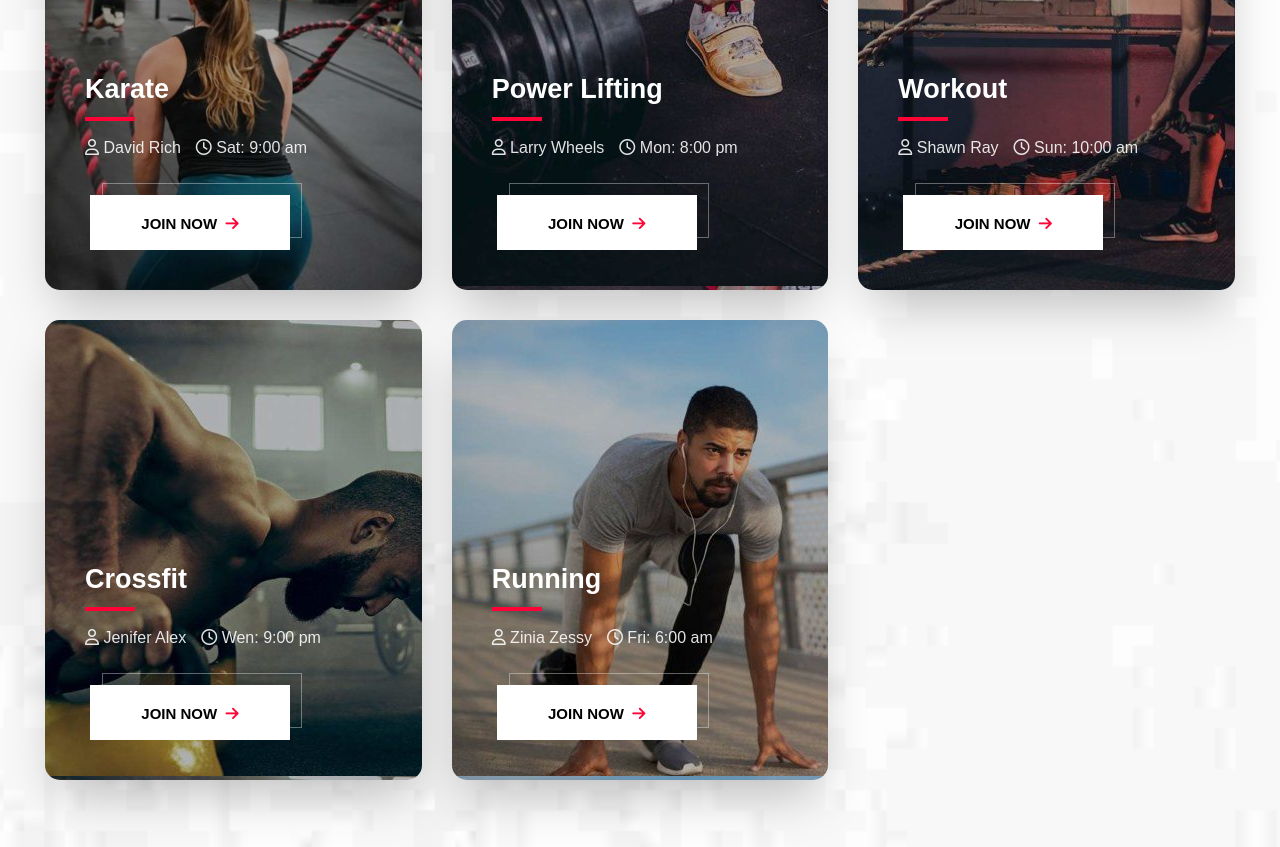
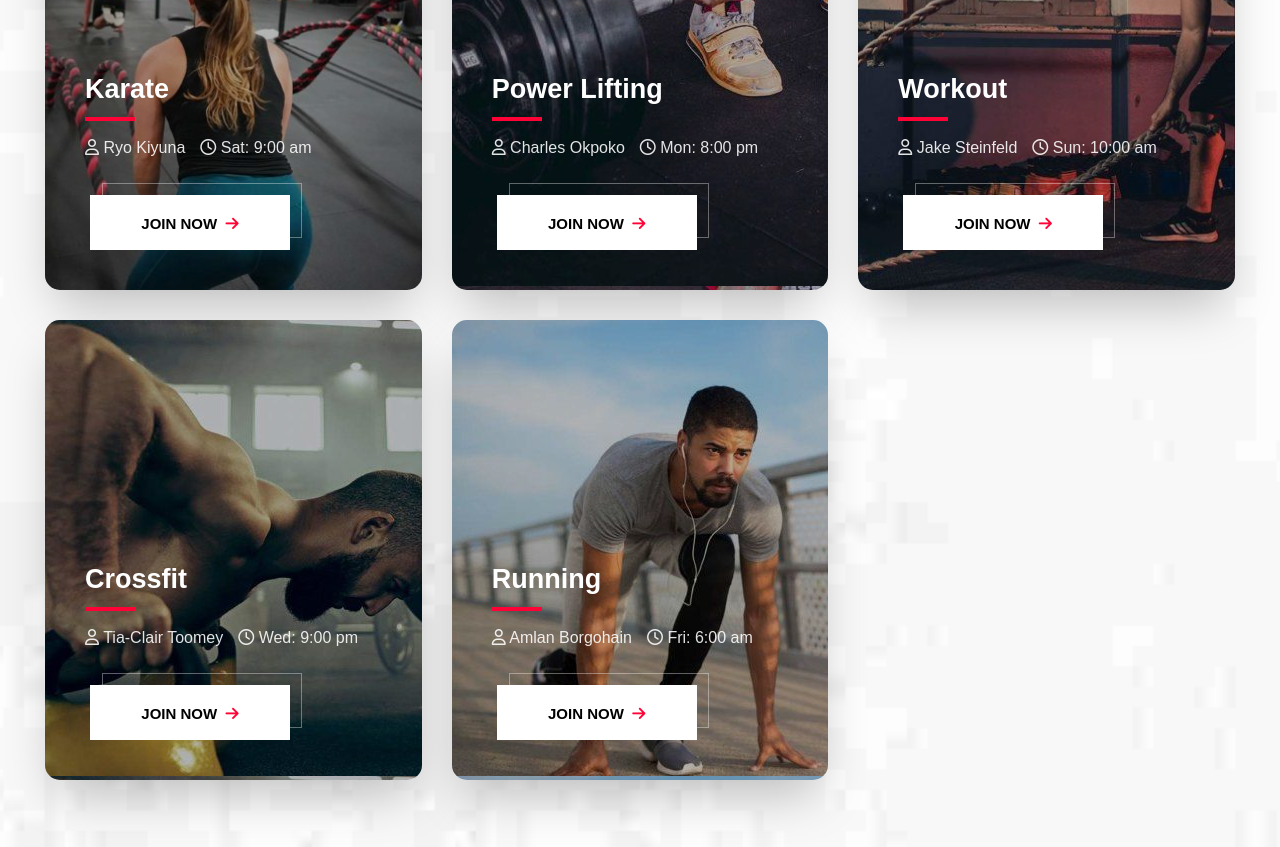
Before and after one commit to Daystar/portfolio-fitness-website, a React (Create React App) app: page /classes in a window 1280 px wide. Shown: the part 1120-1967 px from the top of the page. Built offline with nearby package versions, Linux system fonts and the light colour scheme; no server answers.

Commit message:
Added classes experts

```diff
--- a/src/Pages/Classes.jsx
+++ b/src/Pages/Classes.jsx
@@ -27,65 +27,63 @@ function Classes() {
 
         {/* boxes 1*/}
         <div
-          className={`container gap-12 page-padding py-[10rem] md1000:grid-cols-2 min620:grid-cols-1  grid-cols-3 grid-rows-3 text-left ${
-            load ? "grid" : "hidden"
-          }`}
+          className={`container gap-12 page-padding py-[10rem] md1000:grid-cols-2 min620:grid-cols-1  grid-cols-3 grid-rows-3 text-left ${load ? "grid" : "hidden"
+            }`}
         >
           <ClassesBox
             bgImg="cycling-bg"
             title="Cycling"
-            trainer="Dorian Yate"
+            trainer="Marianne Vos"
             date="Wed: 9:00 am"
           />
           <ClassesBox
             bgImg="meditaion-bg"
             title="Meditation"
-            trainer="Maria Mich"
+            trainer="Susan Piver"
             date="Fri: 1:00 pm"
           />
           <ClassesBox
             bgImg="mma-bg"
             title="Boxing"
-            trainer="John Flex"
+            trainer="Oleksandr Usyk"
             date="Tue: 4:00 pm"
           />
           <ClassesBox
             bgImg="karate-bg"
             title="Karate"
-            trainer="David Rich"
+            trainer="Ryo Kiyuna"
             date="Sat: 9:00 am"
           />
           <ClassesBox
             bgImg="powerlift-bg"
             title="Power Lifting"
-            trainer="Larry Wheels"
+            trainer="Charles Okpoko"
             date="Mon: 8:00 pm"
           />
           <ClassesBox
             bgImg="workout-bg"
             title="Workout"
-            trainer="Shawn Ray"
+            trainer="Jake Steinfeld"
             date="Sun: 10:00 am"
           />
           <ClassesBox
             bgImg="crossfit-bg"
             title="Crossfit"
-            trainer="Jenifer Alex"
-            date="Wen: 9:00 pm"
+            trainer="Tia-Clair Toomey"
+            date="Wed: 9:00 pm"
           />
           <ClassesBox
             bgImg="running-bg"
             title="Running"
-            trainer="Zinia Zessy"
+            trainer="Amlan Borgohain"
             date="Fri: 6:00 am"
           />
         </div>
 
         {/* boxes 2*/}
         <div
-          className={`container gap-12 page-padding py-[10rem] grid-cols-3 md1000:grid-cols-2 min620:grid-cols-1  grid-rows-3 text-left  ${
-            load ? "hidden" : "grid"
-          }`}
+          className={`container gap-12 page-padding py-[10rem] grid-cols-3 md1000:grid-cols-2 min620:grid-cols-1  grid-rows-3 text-left  ${load ? "hidden" : "grid"
+            }`}
         >
           <ClassesBox
             bgImg="cycling-bg"
```
